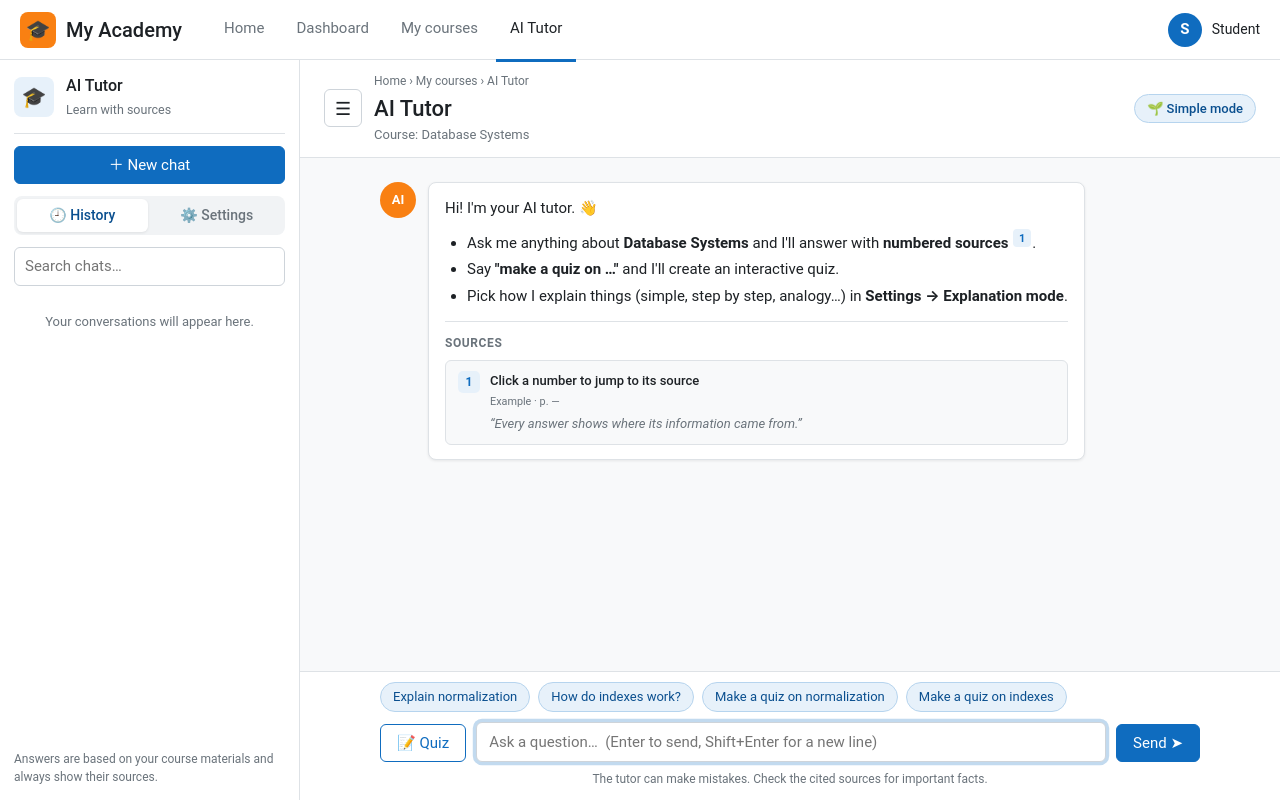
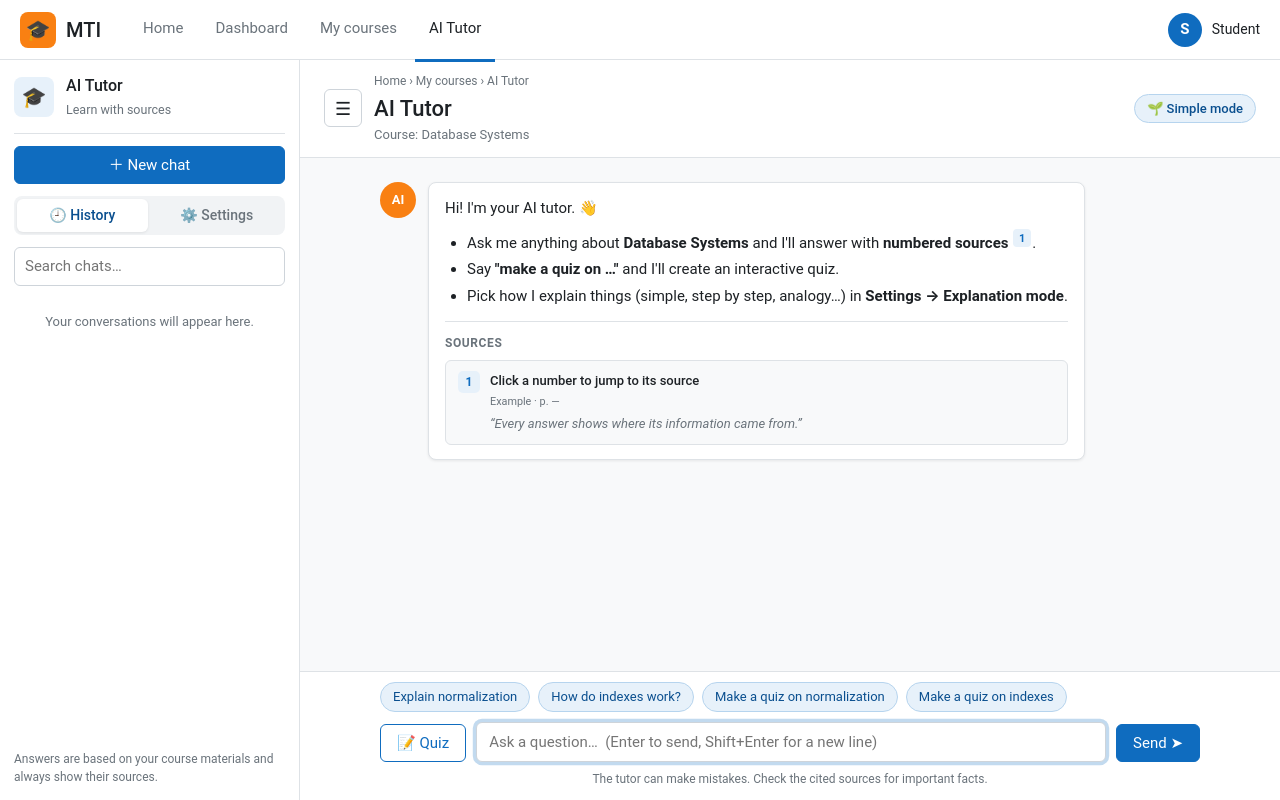
Before and after one commit to M0HMED20/AI-Tutor, a plain HTML site: page index.html in a window 1280 px wide. Drawn offline with Linux system fonts and the light colour scheme.

Commit message:
Fix HTML formatting and update navbar branding
change the logo name

```diff
--- a/index.html
+++ b/index.html
@@ -9,7 +9,7 @@
 <body>
   <!-- ============ MOODLE-STYLE NAVBAR ============ -->
   <nav class="navbar" aria-label="Site navigation">
-    <a class="nav-brand" href="#"><span class="nav-logo">🎓</span><span>My Academy</span></a>
+    <a class="nav-brand" href="#"><span class="nav-logo">🎓</span><span>MTI</span></a>
     <ul class="nav-links">
       <li><a href="#">Home</a></li>
       <li><a href="#">Dashboard</a></li>
```
